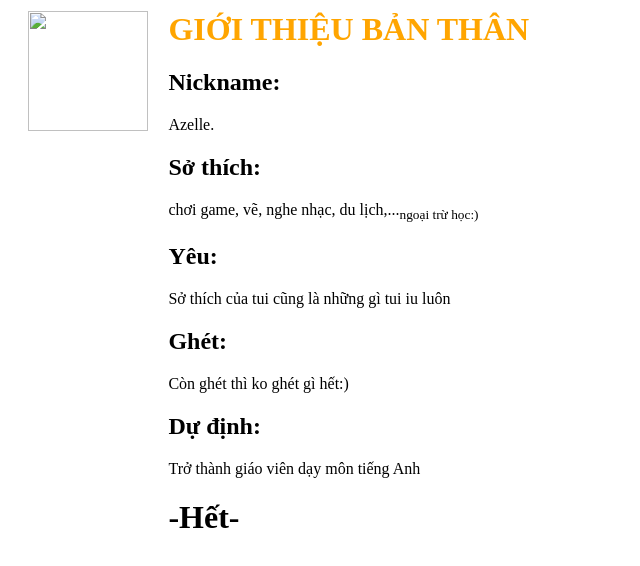
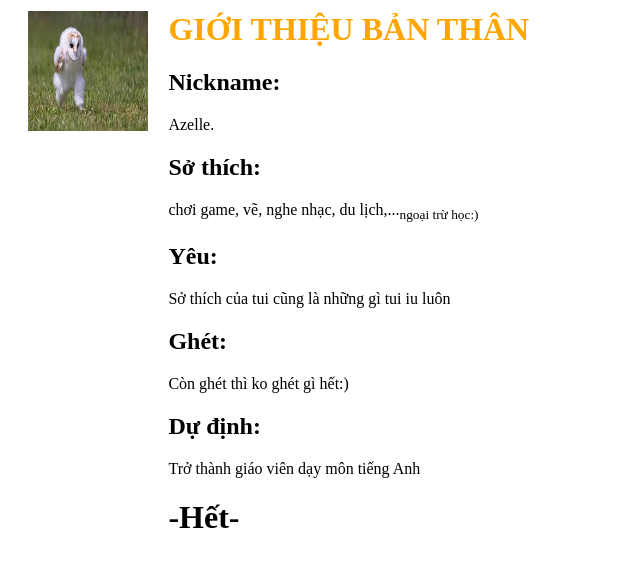
Before and after one commit to MaiAnh4928/Mai-Anh-49, a plain HTML site: page contents/gioithieu.html in a window 1280 px wide. Shown: the whole page, without its empty margins (0-640 px from the left). Drawn offline with Linux system fonts and the light colour scheme.

Commit message:
Update gioithieu.html

```diff
--- a/contents/gioithieu.html
+++ b/contents/gioithieu.html
@@ -9,7 +9,7 @@
     <table>
       <tr>
         <td style = "text-align: center; vertical-align: top;" width="30%">
-          <img src="image/images.jpg" width="120" height="120"><br>
+          <img src="../image/images.jpg" width="120" height="120"><br>
         </td>
         <td>
            <h1><b style="color:orange"> GIỚI THIỆU BẢN THÂN </b></h1>
```
